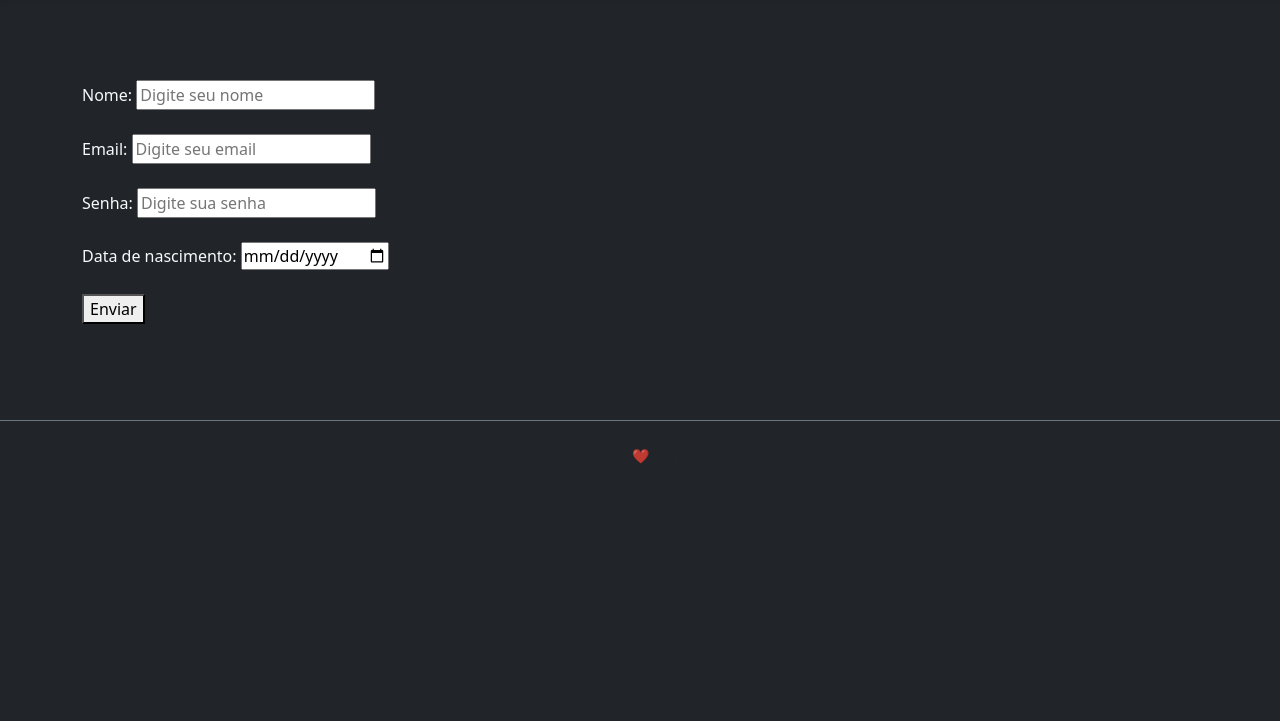
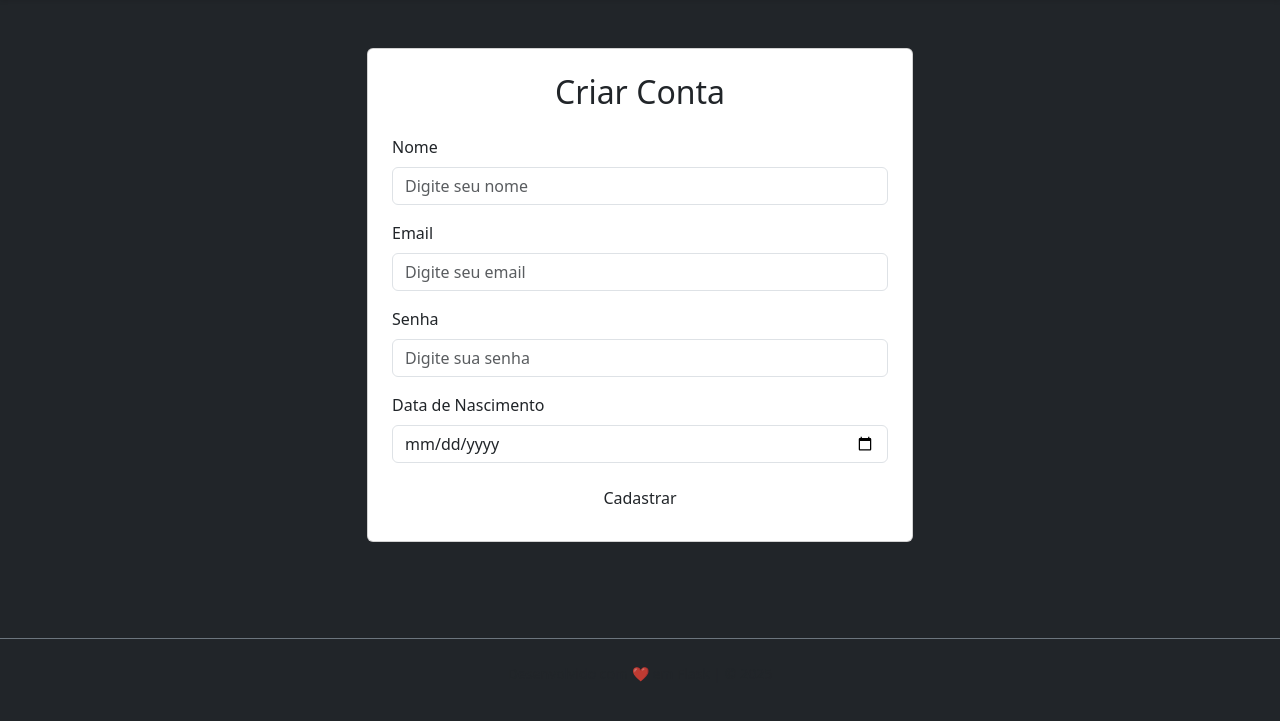
Before and after one commit to rdralves/.app_web_flask, a Flask app: page /home in a window 1280 px wide. Shown: the part 62-783 px from the top of the page. Run offline with Flask 3, Linux system fonts and the light colour scheme.

Commit message:
Melhorando a aparencia do projeto, iniciando com o cadastro.html

```diff
--- a/app/templates/cadastro.html
+++ b/app/templates/cadastro.html
@@ -1,26 +1,30 @@
 {% extends "base.html" %}
-
+{% block title %}Cadastro{% endblock %}
 {% block content %}
-<h1>{{ hello }}</h1>
-
-<!-- Formulário acrecentado -->
-<form action="{{ url_for('main_bp.home') }}" method="post"> <!-- Formulário para enviar dados via POST --> <br>
-    <label for="name">Nome:</label>
-    <input type="text" name="name" placeholder="Digite seu nome"> <br><br>
-
-
-    <label for="email">Email:</label>
-    <input type="email" name="email" placeholder="Digite seu email"> <br><br>
-
-
-    <label for="password">Senha:</label>
-    <input type="password" name="password" placeholder="Digite sua senha"> <br><br>
-
-    <label for="data_nascimento">Data de nascimento:</label>
-    <input type="date" name="data_nascimento" required>
-    <br><br>
-
-
-    <button type="submit">Enviar</button>
-</form>
+<div class="row justify-content-center">
+    <div class="col-md-6">
+        <div class="card glass p-4">
+            <h2 class="mb-4 text-center text-gradient">Criar Conta</h2>
+            <form action="{{ url_for('main_bp.home') }}" method="post">
+                <div class="mb-3">
+                    <label for="name" class="form-label">Nome</label>
+                    <input type="text" class="form-control" name="name" placeholder="Digite seu nome">
+                </div>
+                <div class="mb-3">
+                    <label for="email" class="form-label">Email</label>
+                    <input type="email" class="form-control" name="email" placeholder="Digite seu email">
+                </div>
+                <div class="mb-3">
+                    <label for="password" class="form-label">Senha</label>
+                    <input type="password" class="form-control" name="password" placeholder="Digite sua senha">
+                </div>
+                <div class="mb-3">
+                    <label for="data_nascimento" class="form-label">Data de Nascimento</label>
+                    <input type="date" class="form-control" name="data_nascimento" required>
+                </div>
+                <button type="submit" class="btn btn-glow w-100">Cadastrar</button>
+            </form>
+        </div>
+    </div>
+</div>
 {% endblock %}
```
